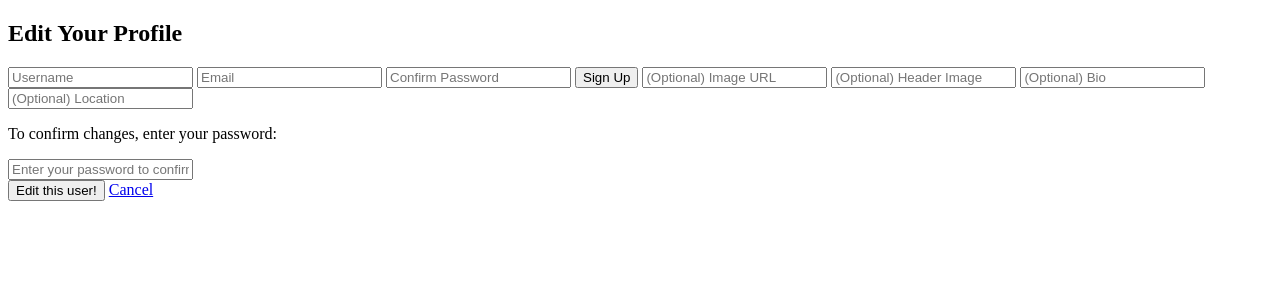
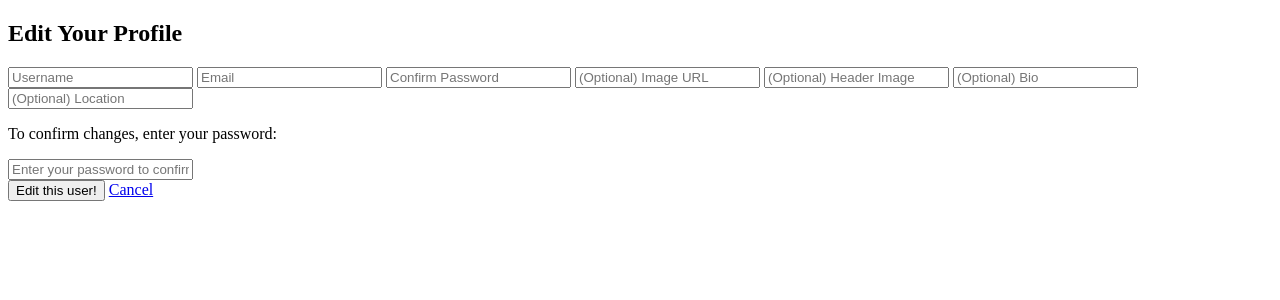
Before and after one commit to yanmarkb/Capstone-1-Recipe-Explorer-App, a Flask app: template templates/users/edit.html in a window 1280 px wide. Shown: the part 47-347 px from the top of the page. Run offline with Flask 2, Linux system fonts and the light colour scheme; the template is opened without the code that fills it: values that come from a table or form of the project are taken from there, others are empty.

Commit message:
Update registration form and template

```diff
--- a/forms.py
+++ b/forms.py
@@ -10,11 +10,11 @@ class RegistrationForm(FlaskForm):
     password = PasswordField('Password', validators=[DataRequired()])
 
     confirm_password = PasswordField('Confirm Password', validators=[DataRequired(), EqualTo('password')])
-    submit = SubmitField('Sign Up', render_kw={"class": "hide-for-edit"})
+    submit = SubmitField('Sign Up')
 
     # Add optional string fields for the image URL, header image URL, bio, and location.
     image_url = StringField('(Optional) Image URL')
-    header_image = StringField('(Optional) Header Image', render_kw={"class": "hide-for-edit"})
+    header_image = StringField('(Optional) Header Image')
     bio = StringField('(Optional) Bio')
     location = StringField('(Optional) Location')
 
--- a/templates/users/edit.html
+++ b/templates/users/edit.html
@@ -2,7 +2,11 @@
 
 {% block content %}
 <style>
-    .hide-for-edit {
+    #submit {
+        display: none;
+    }
+
+    #header-image {
         display: none;
     }
 </style>
```
Also changed, not shown: templates/register.html (+1 -12 lines).
